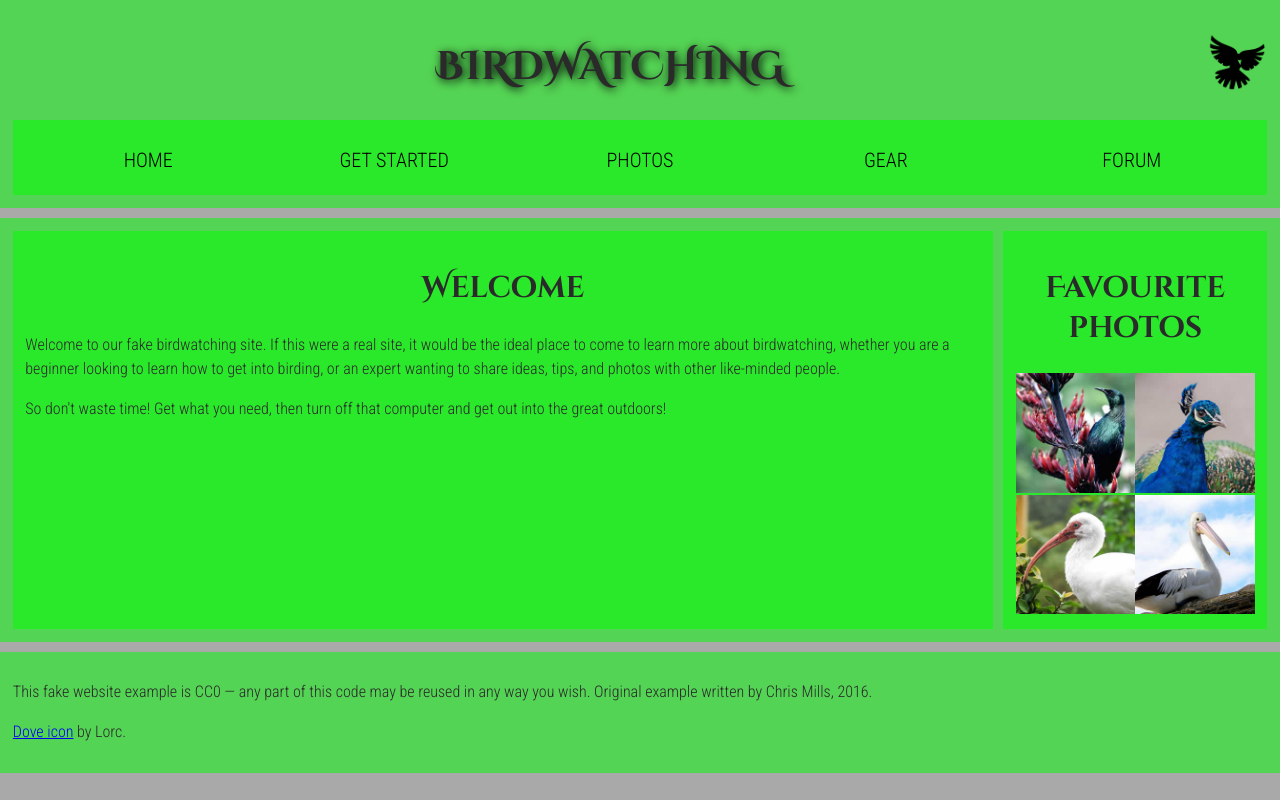
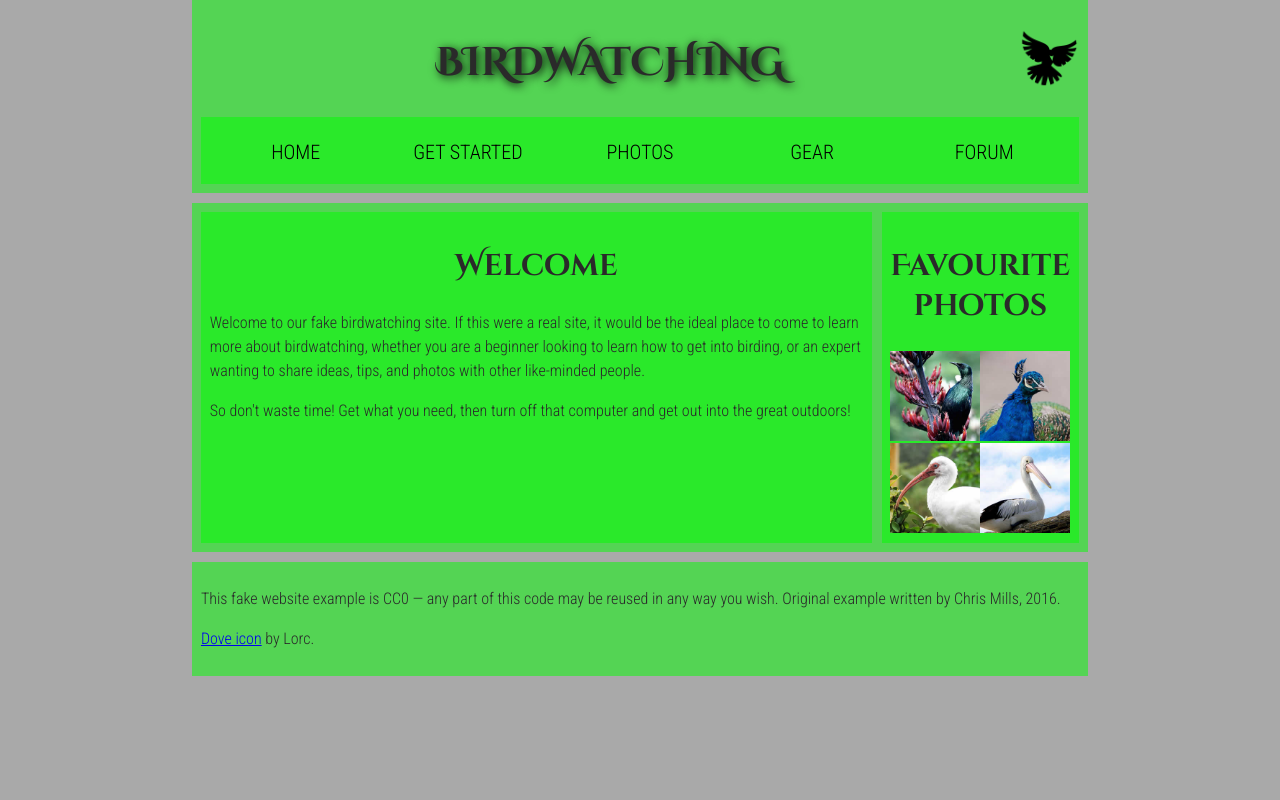
Before and after one commit to PratigMgr/pratigMgr.github.io, a PHP site: the page made by Lab 1/Part 2/index.html in a window 1280 px wide. Run offline with PHP 8.4, Linux system fonts and the light colour scheme.

Commit message:
Update the file index of Lab 1 Part 2
change back that body width, and min-width to its own value

```diff
--- a/Lab 1/Part 2/css/style.css
+++ b/Lab 1/Part 2/css/style.css
@@ -11,8 +11,8 @@ html {
 }
 
 body {
-  width: auto;
-  min-width: auto;
+  width: 70%;
+  min-width: 800px;
   margin: 0 auto;
 }
 
```
